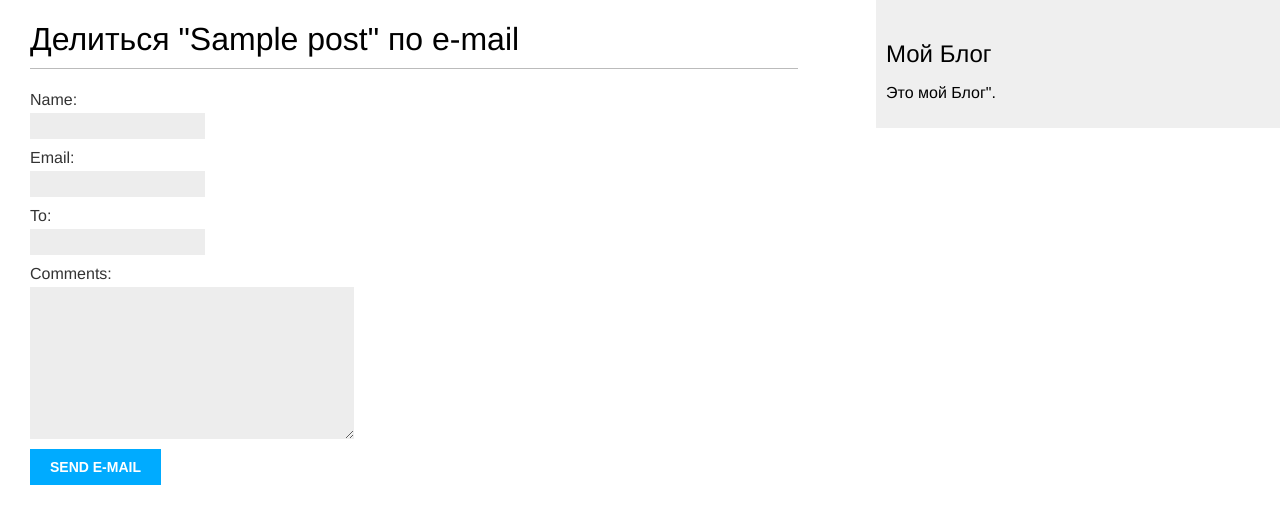
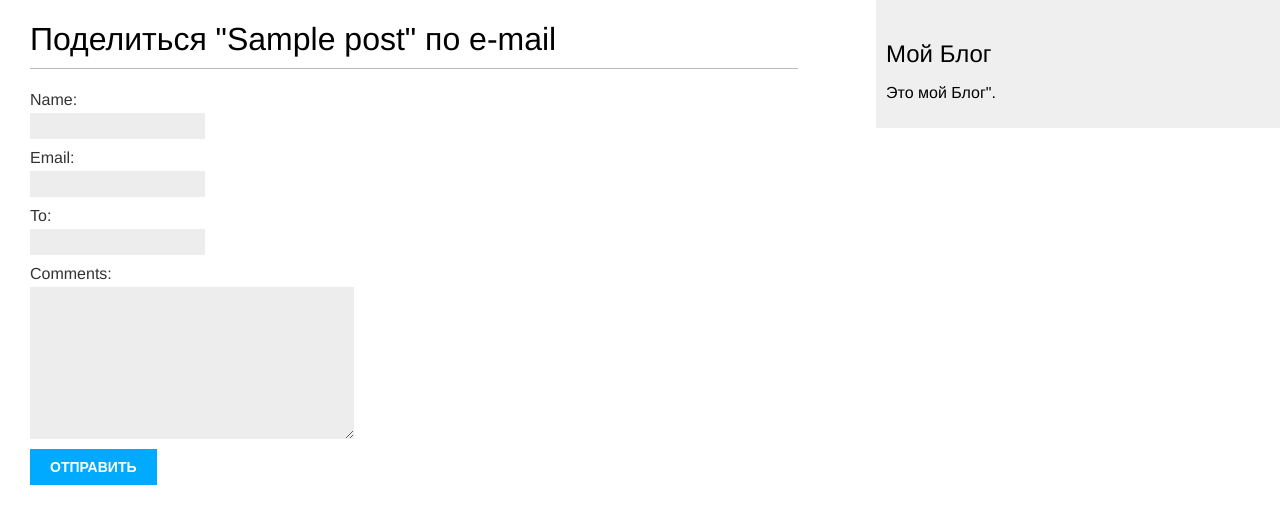
Before and after one commit to RomanS0301/mysite, a Django app: page /blog/1/share/ in a window 1280 px wide. Shown: the top 524 px of the page. Run offline with Django 4.2, Linux system fonts and the light colour scheme; tables that the repository leaves empty hold one stand-in row (values such as "Sample post").

Commit message:
Незначительные изменения

```diff
--- a/blog/templates/blog/post/detail.html
+++ b/blog/templates/blog/post/detail.html
@@ -5,12 +5,12 @@
 {% block content %}
   <h1>{{ post.title }}</h1>
   <p class="date">
-    Published {{ post.publish }} by {{ post.author }}
+    Опубликовано {{ post.publish }} {{ post.author }}
   </p>
   {{ post.body|linebreaks }}
    <p>
     <a href="{% url "blog:post_share" post.id %}">
-      Share this post
+      Поделиться
     </a>
   </p>
 
--- a/blog/templates/blog/post/share.html
+++ b/blog/templates/blog/post/share.html
@@ -8,11 +8,11 @@
       "{{ post.title }}"был успешно отправлен {{ form.cleaned_data.to }}.
     </p>
   {% else %}
-    <h1>Делиться "{{ post.title }}" по e-mail</h1>
+    <h1>Поделиться "{{ post.title }}" по e-mail</h1>
     <form method="post" novalidate>
       {{ form.as_p }}
       {% csrf_token %}
-      <input type="submit" value="Send e-mail">
+      <input type="submit" value="Отправить">
     </form>
   {% endif %}
 {% endblock %}
--- a/blog/templates/paginator.html
+++ b/blog/templates/paginator.html
@@ -1,7 +1,7 @@
 <div class="pagination">
     <span class="step-links">
         {% if page.has_previous %}
-            <a href="?page={{ page.previos_page_number }}">Предыдущий</a>
+            <a href="?page={{ page.previos_page_number }}">Предыдущая</a>
         {% endif %}
         <span class="current">
             Страница {{ page.number }} из {{ page.paginator.num_pages }}
```
